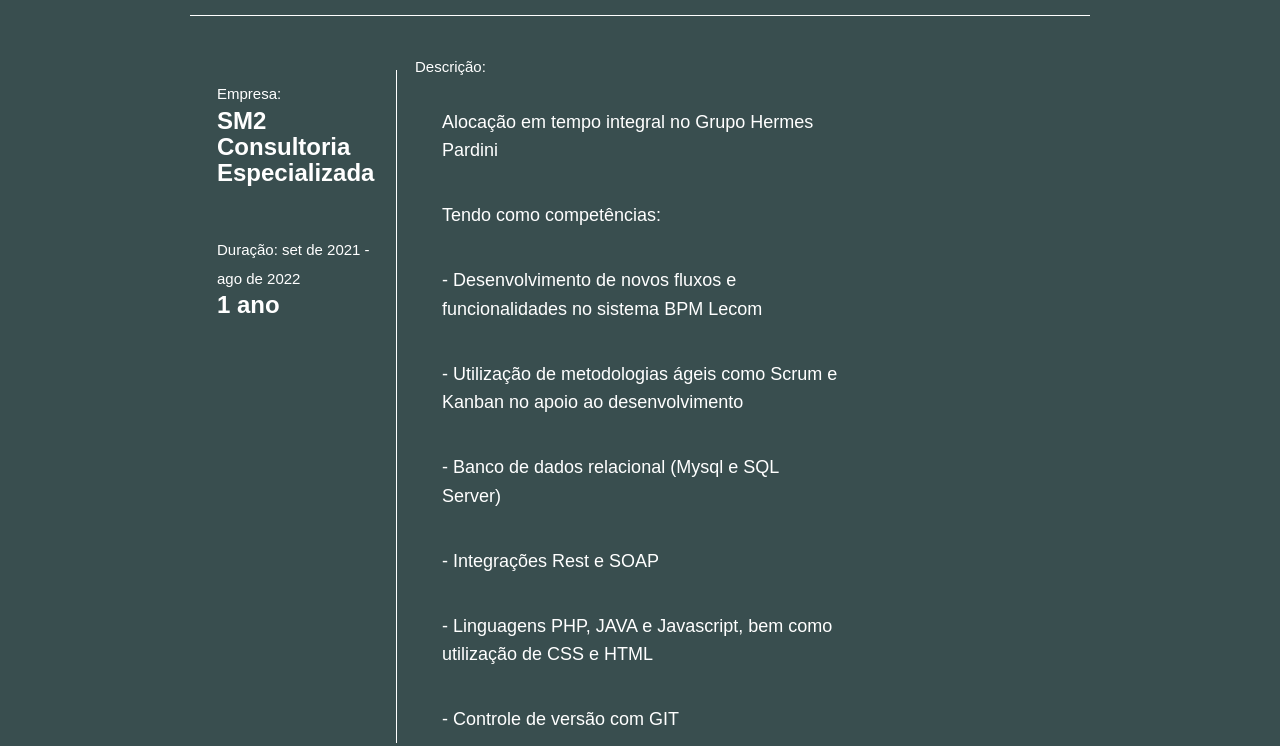
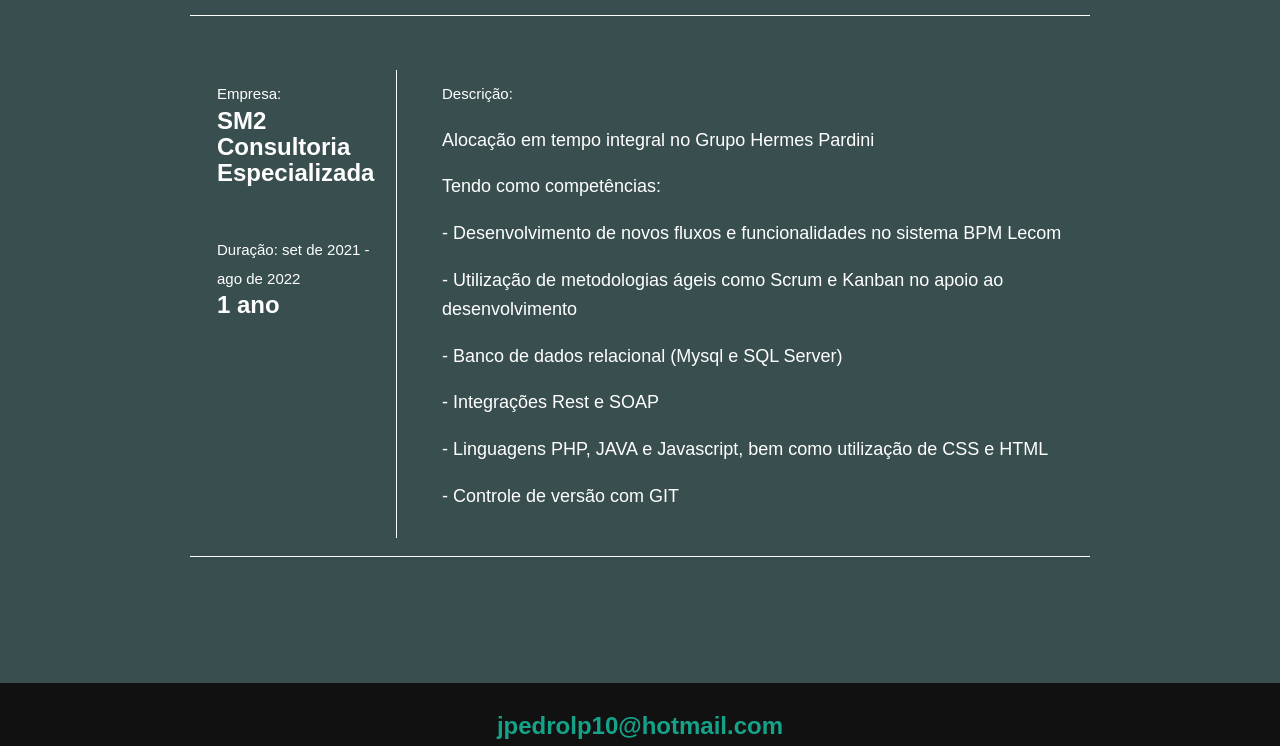
Before and after one commit to joaomirandalp/joao_website, a plain HTML site: page index.html in a window 1280 px wide. Shown: the part 2970-3716 px from the top of the page. Drawn offline with Linux system fonts and the light colour scheme; a web font is replaced by a local one.

Commit message:
html and css modified

```diff
--- a/index.html
+++ b/index.html
@@ -172,22 +172,22 @@
                     <h2>1 ano</h1>
                 </div>
 
-                <div>
+                <div class="grid_item content">
                     <small>Descrição:</small>
-                    <p class="grid_item content">
+                    <p>
                         Alocação em tempo integral no Grupo Hermes Pardini
                     </p>
-                    <p class="grid_item content">Tendo como competências:</p>
-                    <p class="grid_item content">- Desenvolvimento de novos fluxos e funcionalidades no sistema BPM
+                    <p>Tendo como competências:</p>
+                    <p>- Desenvolvimento de novos fluxos e funcionalidades no sistema BPM
                         Lecom
                     </p>
-                    <p class="grid_item content">- Utilização de metodologias ágeis como Scrum e Kanban no apoio ao
+                    <p>- Utilização de metodologias ágeis como Scrum e Kanban no apoio ao
                         desenvolvimento</p>
-                    <p class="grid_item content">- Banco de dados relacional (Mysql e SQL Server)</p>
-                    <p class="grid_item content">- Integrações Rest e SOAP</p>
-                    <p class="grid_item content">- Linguagens PHP, JAVA e Javascript, bem como utilização de CSS e
+                    <p>- Banco de dados relacional (Mysql e SQL Server)</p>
+                    <p>- Integrações Rest e SOAP</p>
+                    <p>- Linguagens PHP, JAVA e Javascript, bem como utilização de CSS e
                         HTML</p>
-                    <p class="grid_item content">- Controle de versão com GIT</p>
+                    <p>- Controle de versão com GIT</p>
                 </div>
             </a>
         </div>
```
